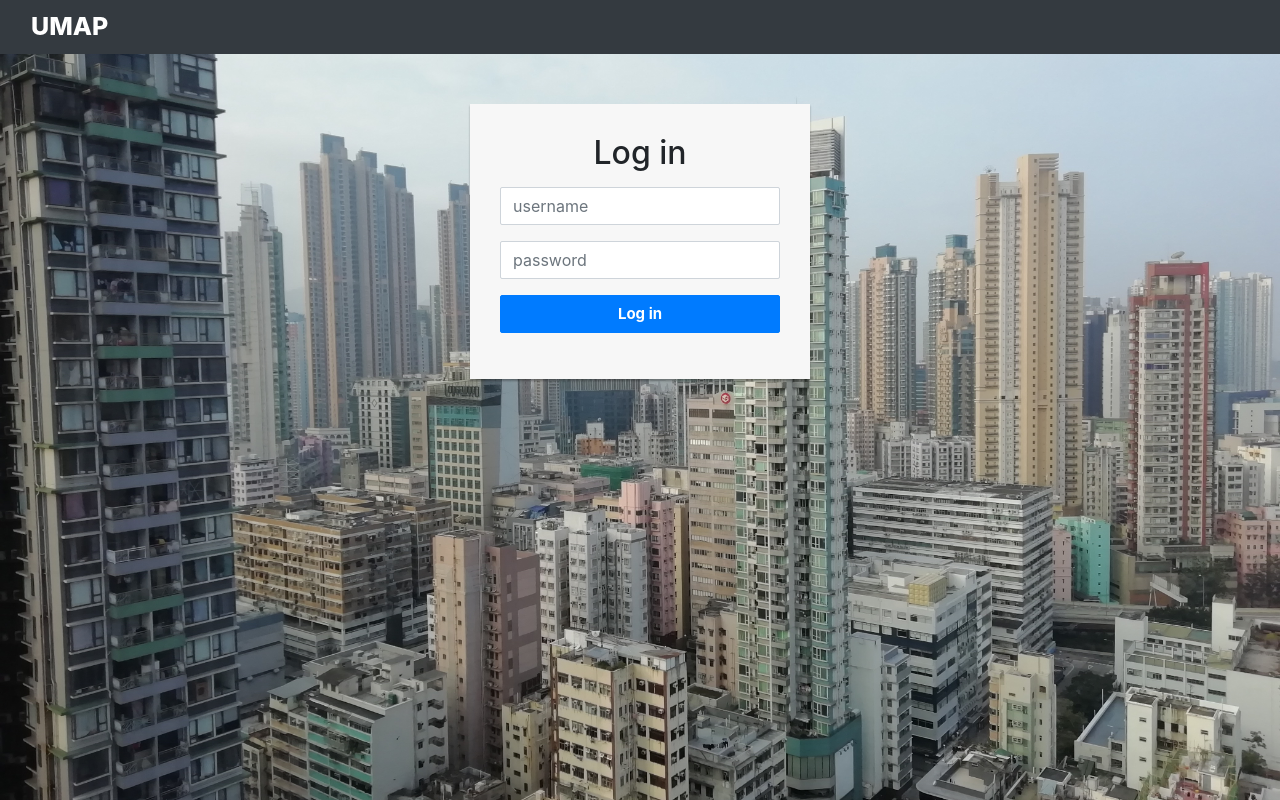
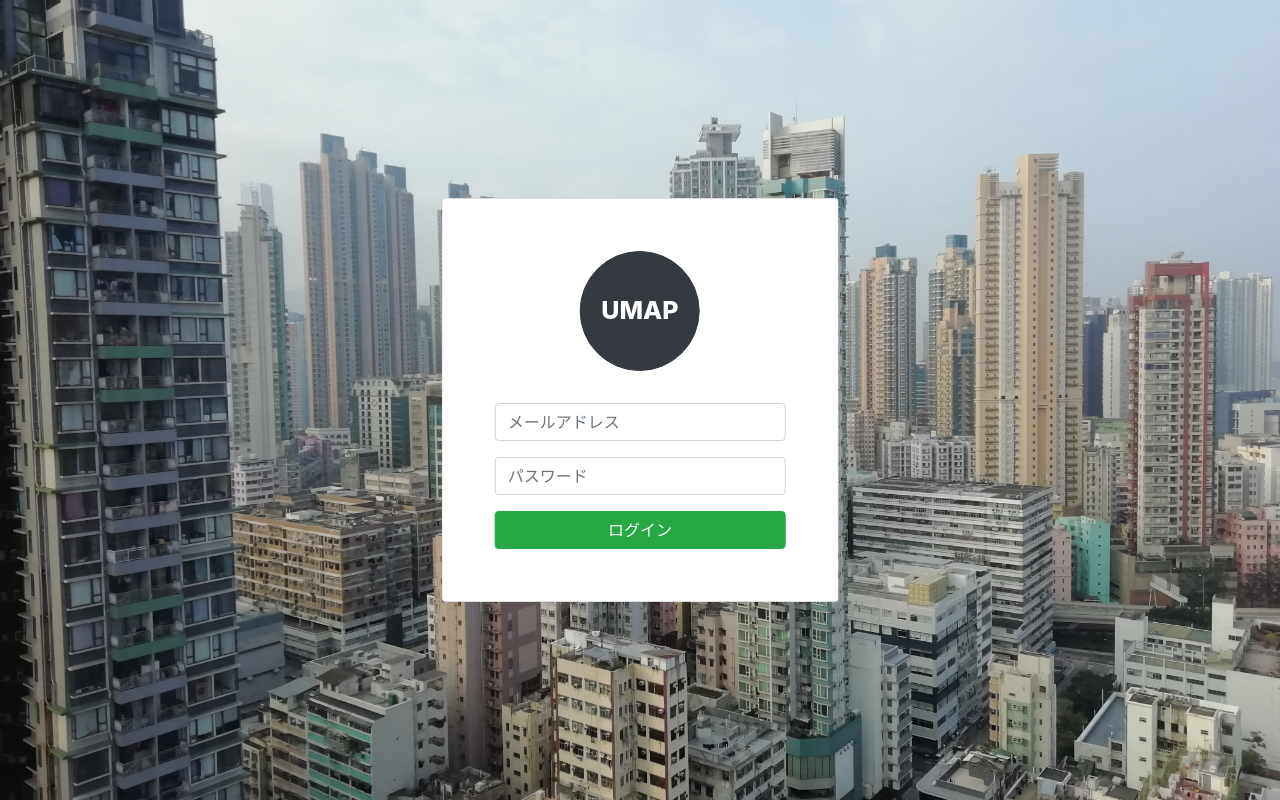
Before and after one commit to new-village/umap_flask, a Flask app: page /login/ in a window 1280 px wide. Run offline with Flask 2, Linux system fonts and the light colour scheme; some libraries are stand-ins or nearby versions.

Commit message:
revise login page. close #6

```diff
--- a/umap/static/stylesheets/umap-original.css
+++ b/umap/static/stylesheets/umap-original.css
@@ -16,8 +16,28 @@ body.backgroud {
     background-size: cover;
 }
 
-div.content {
+.float-center {
+	position: absolute;
+	top: 50%;
+	left: 50%;
+	transform: translate(-50%, -50%);
+}
+
+.margin-1 {
     margin-top: 1rem;
-    padding-left: 0.6rem;
-    padding-right: 0.6rem;
+    margin-bottom: 1rem;
 }
+
+.logo {
+    width: 120px;
+    height: 120px;
+    padding: 5px 8px;
+    margin: 1rem 0rem;
+    font-size: 24px;
+    line-height: 1.33;
+    border-radius: 60px;
+}
+
+.login {
+    padding: 1rem 2rem;
+}
--- a/umap/templates/login.html
+++ b/umap/templates/login.html
@@ -2,51 +2,32 @@
 {% block title %}Dashboard{% endblock %}
 {% block content %}
 
-<script src="https://ajax.googleapis.com/ajax/libs/jquery/1.12.4/jquery.min.js"></script>
-<script src="https://maxcdn.bootstrapcdn.com/bootstrap/3.3.7/js/bootstrap.min.js"></script>
-<style type="text/css">
-    .login-form {
-        width: 340px;
-        margin: 50px auto;
-    }
-
-    .login-form form {
-        margin-bottom: 15px;
-        background: #f7f7f7;
-        box-shadow: 0px 2px 2px rgba(0, 0, 0, 0.3);
-        padding: 30px;
-    }
-
-    .login-form h2 {
-        margin: 0 0 15px;
-    }
-
-    .form-control,
-    .btn {
-        min-height: 38px;
-        border-radius: 2px;
-    }
-
-    .btn {
-        font-size: 15px;
-        font-weight: bold;
-    }
-</style>
-
-<div class="login-form">
-    <form action="" method="post">
-        <h2 class="text-center">Log in</h2>
-        <div class="form-group">
-            <input type="text" class="form-control" placeholder="username" required="required" name="username">
-        </div>
-        <div class="form-group">
-            <input type="password" class="form-control" placeholder="password" required="required" name="password">
-        </div>
-        <div class="form-group">
-            <button type="submit" class="btn btn-primary btn-block">Log in</button>
-        </div>
-    </form>
-</div>
+<!-- Our application root element -->
+<b-col id="login" class="float-center text-center" lg="4" md="8" cols="10">
+    <b-card class="login">
+        <b-button class="logo navbar-brand" variant="dark">UMAP</b-button>
+        <b-form method="post">
+            <b-form-input type="email" placeholder="メールアドレス" name="email" class="margin-1"></b-form-input>
+            <b-form-input type="password" placeholder="パスワード" name="password" class="margin-1"></b-form-input>
+            <b-button type="submit" block variant="success" class="margin-1">ログイン</b-button>
+        </b-form>
+    </b-card>
+</b-col>
 
 
+<!-- Start running your app -->
+<script>
+    window.app = new Vue({
+        el: '#login',
+        data: {
+            name: ''
+        },
+        computed: {
+            showAlert() {
+                return this.name.length > 4 ? true : false
+            }
+        }
+    })
+</script>
+
 {% endblock %}
--- a/umap/templates/tempate.html
+++ b/umap/templates/tempate.html
@@ -14,9 +14,10 @@
     <link rel="stylesheet" href="/static/stylesheets/umap-original.css">
 
     <!-- Required scripts -->
-    <script src="https://unpkg.com/babel-polyfill@latest/dist/polyfill.min.js"></script>
+    <!-- <script src="https://unpkg.com/babel-polyfill@latest/dist/polyfill.min.js"></script> -->
     <script src="/static/javascripts/vue.min.js"></script>
     <script src="/static/javascripts/bootstrap-vue.min.js"></script>
+    <script src="/static/javascripts/axios.min.js"></script>
     <script src="/static/javascripts/portal-vue.umd.min.js"></script>
 
     <!-- Page title -->
@@ -25,7 +26,9 @@
 </head>
 
 <body class="backgroud">
+    {% if current_user.is_authenticated %}
     {% include '_header.html' %}
+    {% endif %}
     <div class="content">
         {% block content %}{% endblock %}
     </div>
--- a/umap/views/index.py
+++ b/umap/views/index.py
@@ -9,13 +9,14 @@ app = Blueprint('index', __name__)
 class User(UserMixin):
     def __init__(self, id, name, password):
         self.id = id
-        self.name = name
+        self.email = name
         self.password = password
 
 
+# ログイン用ユーザー作成
 users = {
-    1: User(1, "user01", "password"),
-    2: User(2, "user02", "password")
+    1: User(1, "sample@gmail.com", "password"),
+    2: User(2, "test@gmail.com", "password")
 }
 
 
--- a/umap/views/login.py
+++ b/umap/views/login.py
@@ -9,14 +9,14 @@ app = Blueprint('login', __name__)
 class User(UserMixin):
     def __init__(self, id, name, password):
         self.id = id
-        self.name = name
+        self.email = name
         self.password = password
 
 
 # ログイン用ユーザー作成
 users = {
-    1: User(1, "user01", "password"),
-    2: User(2, "user02", "password")
+    1: User(1, "sample@gmail.com", "password"),
+    2: User(2, "test@gmail.com", "password")
 }
 
 # ユーザーチェックに使用する辞書作成
@@ -27,17 +27,17 @@ def nested_dict(): return defaultdict(nested_dict)
 
 user_check = nested_dict()
 for i in users.values():
-    user_check[i.name]["password"] = i.password
-    user_check[i.name]["id"] = i.id
+    user_check[i.email]["password"] = i.password
+    user_check[i.email]["id"] = i.id
 
 
 @app.route('/login/', methods=["GET", "POST"])
 def login():
     if(request.method == "POST"):
         # ユーザーチェック
-        if(request.form["username"] in user_check and request.form["password"] == user_check[request.form["username"]]["password"]):
+        if(request.form["email"] in user_check and request.form["password"] == user_check[request.form["email"]]["password"]):
             # ユーザーが存在した場合はログイン
-            login_user(users.get(user_check[request.form["username"]]["id"]))
+            login_user(users.get(user_check[request.form["email"]]["id"]))
             return redirect(request.args.get("next") or url_for("index.index"))
         else:
             return abort(401)
```
Also changed, not shown: umap/static/javascripts/axios.min.js (added), 1 other file.
